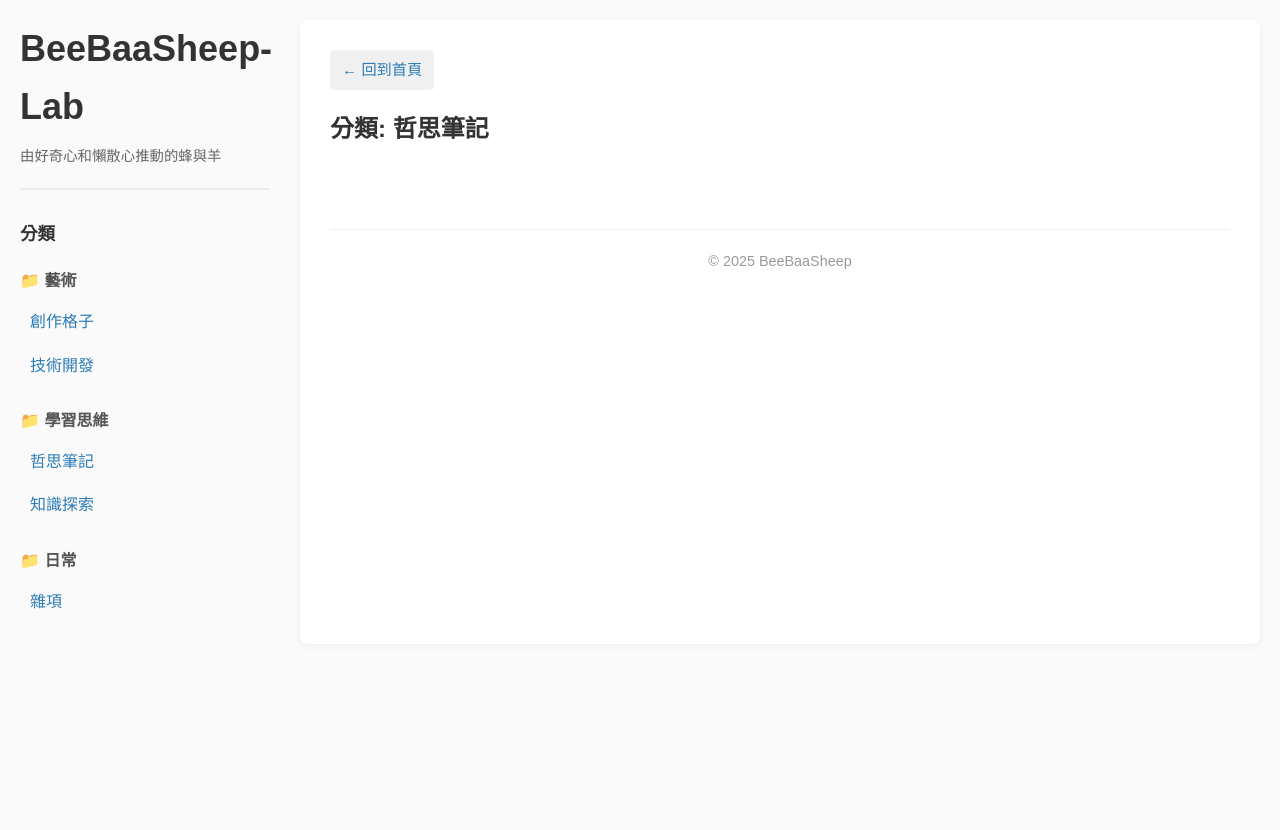
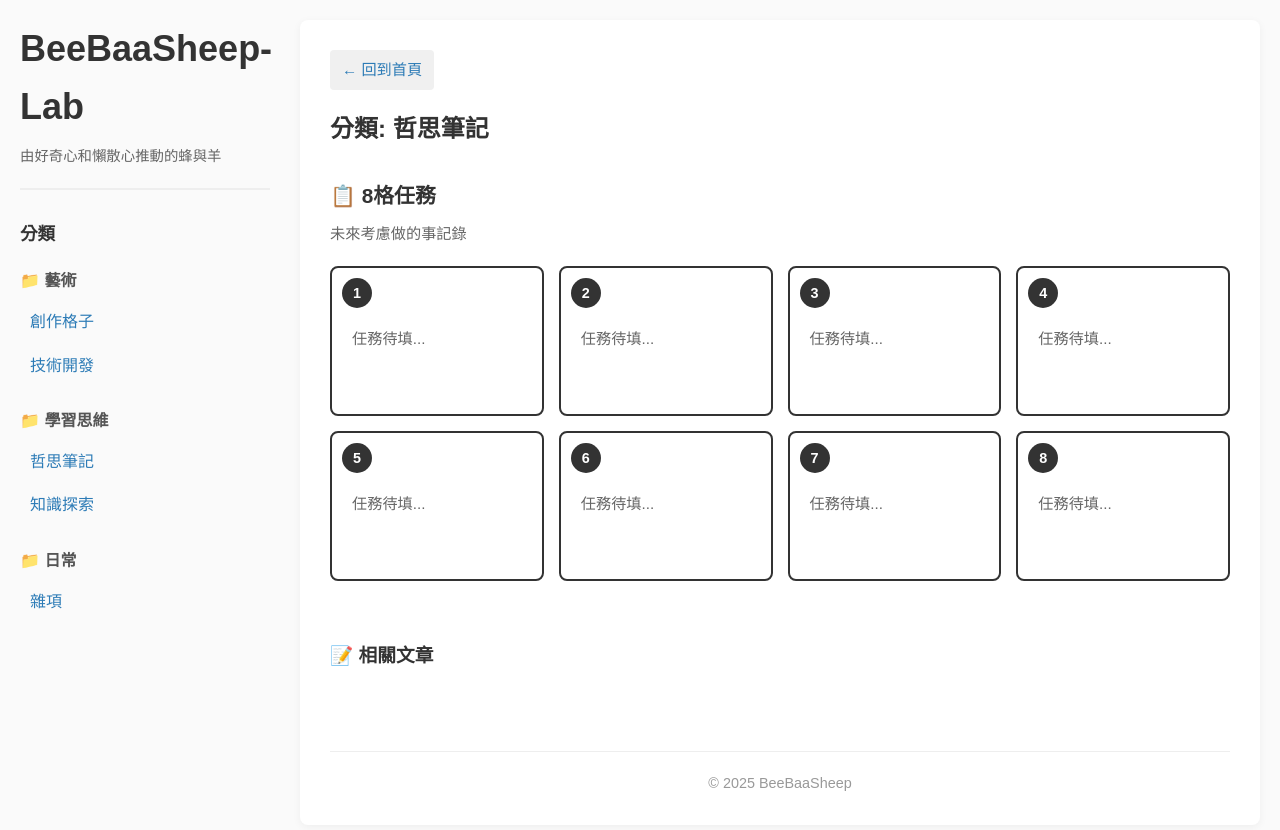
Before and after one commit to beebaasheep-lab/beebaasheepzzz, a Jekyll site: the page built from categories/哲思筆記.md, in a window 1280 px wide. Shown: the top 830 px of the page. Built offline with Jekyll 4.4.1, drawn with Linux system fonts in a browser that asks for light colours.

Commit message:
8格思考

```diff
--- a/_layouts/category.html
+++ b/_layouts/category.html
@@ -9,6 +9,64 @@ layout: default
 <div class="category-page">
     <h2>分類: {{ page.category }}</h2>
 
+    <!-- 8格任務區 -->
+    <section class="tasks-grid-section">
+        <h3>📋 8格任務</h3>
+        <p class="tasks-description">未來考慮做的事記錄</p>
+        <div class="tasks-grid">
+            <div class="task-card">
+                <span class="task-number">1</span>
+                <div class="task-content">
+                    <p>任務待填...</p>
+                </div>
+            </div>
+            <div class="task-card">
+                <span class="task-number">2</span>
+                <div class="task-content">
+                    <p>任務待填...</p>
+                </div>
+            </div>
+            <div class="task-card">
+                <span class="task-number">3</span>
+                <div class="task-content">
+                    <p>任務待填...</p>
+                </div>
+            </div>
+            <div class="task-card">
+                <span class="task-number">4</span>
+                <div class="task-content">
+                    <p>任務待填...</p>
+                </div>
+            </div>
+            <div class="task-card">
+                <span class="task-number">5</span>
+                <div class="task-content">
+                    <p>任務待填...</p>
+                </div>
+            </div>
+            <div class="task-card">
+                <span class="task-number">6</span>
+                <div class="task-content">
+                    <p>任務待填...</p>
+                </div>
+            </div>
+            <div class="task-card">
+                <span class="task-number">7</span>
+                <div class="task-content">
+                    <p>任務待填...</p>
+                </div>
+            </div>
+            <div class="task-card">
+                <span class="task-number">8</span>
+                <div class="task-content">
+                    <p>任務待填...</p>
+                </div>
+            </div>
+        </div>
+    </section>
+
+    <!-- 文章列表 -->
+    <h3 style="margin-top: 60px;">📝 相關文章</h3>
     <div class="posts-grid">
         {% for post in site.categories[page.category] %}
         <div class="post-card">
--- a/assets/css/style.css
+++ b/assets/css/style.css
@@ -405,3 +405,78 @@ footer {
         grid-template-columns: 1fr;
     }
 }
+/* ===== 8格任務 ===== */
+.tasks-grid-section {
+    margin: 30px 0 60px 0;
+}
+
+.tasks-grid-section h3 {
+    font-size: 1.3em;
+    margin-bottom: 10px;
+}
+
+.tasks-description {
+    color: #666;
+    font-size: 0.95em;
+    margin-bottom: 20px;
+}
+
+.tasks-grid {
+    display: grid;
+    grid-template-columns: repeat(4, 1fr);
+    gap: 15px;
+}
+
+.task-card {
+    position: relative;
+    border: 2px solid #333;
+    border-radius: 8px;
+    padding: 20px;
+    min-height: 150px;
+    background: white;
+    transition: transform 0.2s, box-shadow 0.2s;
+}
+
+.task-card:hover {
+    transform: translateY(-3px);
+    box-shadow: 0 4px 12px rgba(0,0,0,0.1);
+}
+
+.task-number {
+    position: absolute;
+    top: 10px;
+    left: 10px;
+    width: 30px;
+    height: 30px;
+    background: #333;
+    color: white;
+    border-radius: 50%;
+    display: flex;
+    align-items: center;
+    justify-content: center;
+    font-weight: bold;
+    font-size: 0.9em;
+}
+
+.task-content {
+    margin-top: 40px;
+}
+
+.task-content p {
+    color: #666;
+    font-size: 0.95em;
+    line-height: 1.5;
+}
+
+/* 響應式 */
+@media (max-width: 1024px) {
+    .tasks-grid {
+        grid-template-columns: repeat(2, 1fr);
+    }
+}
+
+@media (max-width: 768px) {
+    .tasks-grid {
+        grid-template-columns: 1fr;
+    }
+}
```
